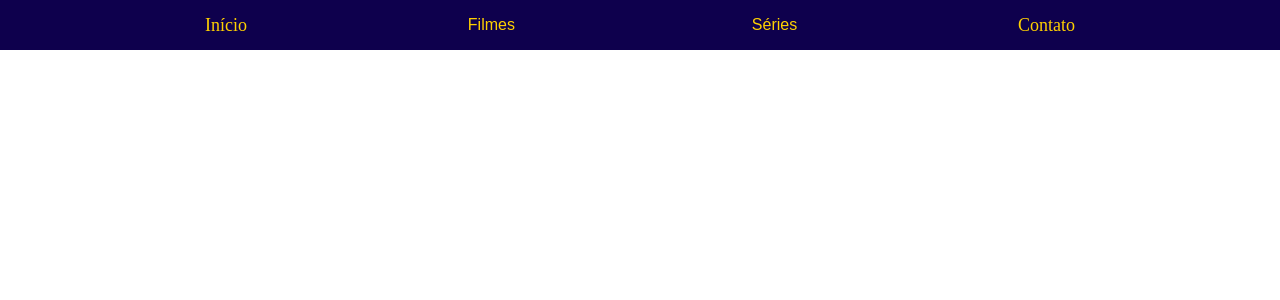
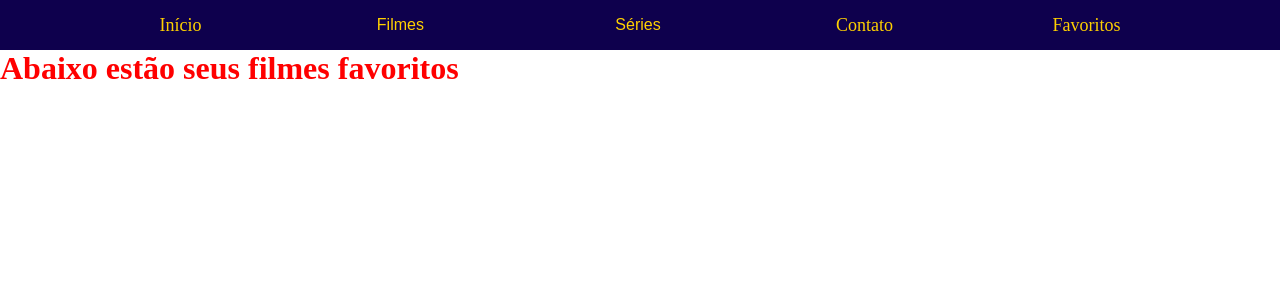
Before and after one commit to Yemuri/movie, a React (Create React App) app: page /Favoritos in a window 1280 px wide. Shown: the top 300 px of the page. Built offline with nearby package versions, Linux system fonts and the light colour scheme.

Commit message:
criado pag detalhes

```diff
--- a/src/components/Detalhes/Detalhes.js
+++ b/src/components/Detalhes/Detalhes.js
@@ -26,6 +26,20 @@ export default function Detalhes() {
         loadDetalhes()
     }, [])
 
+    function salvarFilme() {
+        const minhaLista = localStorage.getItem('@filmesfavoritos')
+        let filmesSalvos = JSON.parse(minhaLista) || []
+        const verificarFilmes = filmesSalvos.some((filmeSalvo) => filmeSalvo.id === filme.id)
+        if (verificarFilmes) {
+            alert('O Filme já está salvo!')
+            return
+        }
+        filmesSalvos.push(filme)
+        localStorage.setItem('@filmesfavoritos', JSON.stringify(filmesSalvos))
+        alert('FILME SALVO COM SUCESSO')
+
+    }
+
 
     return (
         <div>
@@ -35,6 +49,7 @@ export default function Detalhes() {
             <div>
                 <img src={`https://image.tmdb.org/t/p/w300/${filme.poster_path} `} alt="" className='imginfo' />
                 <h2 className='text'>{filme.overview}</h2>
+                <button onClick={salvarFilme}>Salvar Filme</button>
             </div>
         </div >
     )
--- a/src/components/Header/Header.js
+++ b/src/components/Header/Header.js
@@ -23,6 +23,7 @@ export default function Header() {
                 </div>
             </div>
             <Link to='/Contato'>Contato</Link>
+            <Link to='/Favoritos'>Favoritos</Link>
 
 
         </div >
--- /dev/null
+++ b/src/pages/Favoritos/favoritos.js
@@ -0,0 +1,9 @@
+
+
+export default function Favoritos() {
+    return (
+        <div>
+            <h1>Abaixo estão seus filmes favoritos</h1>
+        </div>
+    )
+}
--- a/src/routes.js
+++ b/src/routes.js
@@ -10,6 +10,7 @@ import SeriesPopulares from './pages/Series/SeriesPopulares'
 import SeriesEstreias from './pages/Series/SeriesEstreias'
 import Contato from './pages/Contato/Contato'
 import Detalhes from './components/Detalhes/Detalhes'
+import Favoritos from './pages/Favoritos/favoritos'
 
 
 export default function Rotas() {
@@ -25,6 +26,7 @@ export default function Rotas() {
                 <Route path='/SeriesEmCartaz' element={<SeriesEmCartaz />} />
                 <Route path='/SeriesPopulares' element={<SeriesPopulares />} />
                 <Route path='/Contato' element={<Contato />} />
+                <Route path='/Favoritos' element={<Favoritos />} />
                 <Route path='/Detalhes/:id' element={<Detalhes />} />
             </Routes>
         </BrowserRouter>
```
